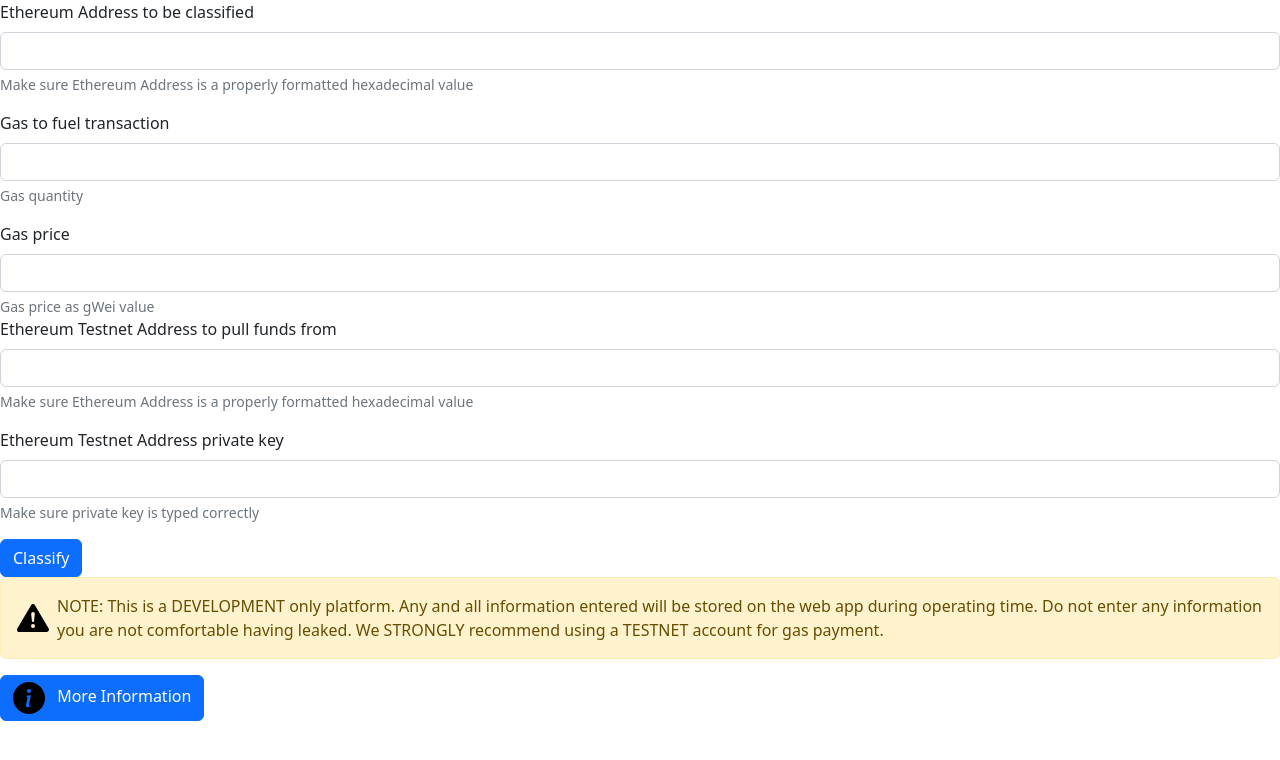
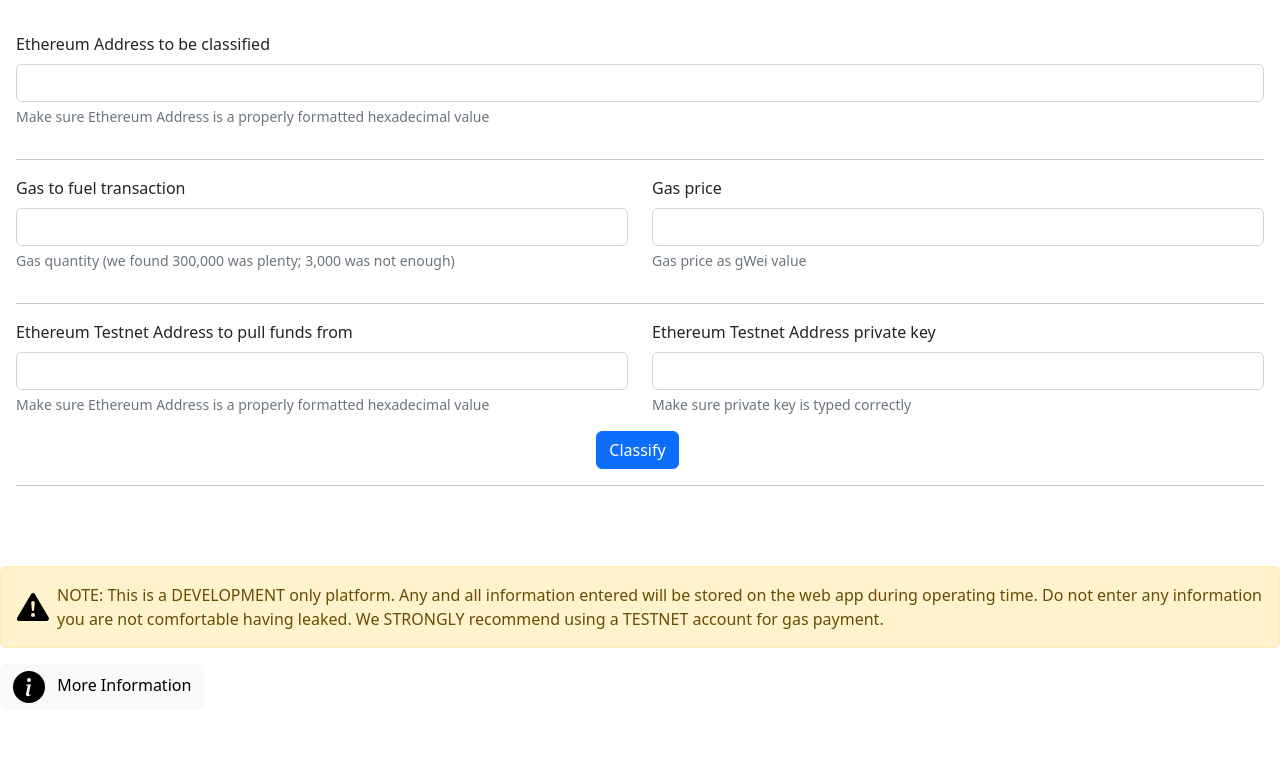
Before and after one commit to AI-and-Blockchain/F22_Anamoly_Detection, a Flask app: template application/templates/index.html in a window 1280 px wide. Shown: the top 760 px of the page. Run offline with Flask 2, Linux system fonts and the light colour scheme; the template is opened without the code that fills it, so the values that code supplies are empty.

Commit message:
Changed form layout

```diff
--- a/application/templates/index.html
+++ b/application/templates/index.html
@@ -14,33 +14,57 @@
 		</div>
 	{% endif %}
 	<!-- <form name="transcationInput" method="post" action="javascript:validateForm()"> -->
+	<div class="container-fluid" style="padding: 2rem 1rem; margin-bottom: 2rem; border-radius: .3rem;">
 		<form name="transcationInput" method="post" action="{{ url_for('get_features') }}">
+			<div class="row">
+				<div class="col">
 					<div class="mb-3">
 						<label for="address" class="form-label">Ethereum Address to be classified</label>
 						<input type="text" name="address" class="form-control" id="addressInput" aria-describedby="addressHelp">
 						<div id="addressHelp" class="form-text">Make sure Ethereum Address is a properly formatted hexadecimal value</div>
 					</div>
+				</div>
+			</div>
+			<hr/>
+			<div class="row">
+				<div class="col">
 					<div class="mb-3">
 						<label for="gas" class="form-label">Gas to fuel transaction</label>
 						<input type="text" name="gas" class="form-control" id="gasInput" aria-describedby="gasHelp">
-			<div id="gasHelp" class="form-text">Gas quantity</div>
+						<div id="gasHelp" class="form-text">Gas quantity (we found 300,000 was plenty; 3,000 was not enough)</div>
 					</div>
+				</div>
+				<div class="col">
 					<div class="mb-3">
 						<label for="gasPrice" class="form-label">Gas price</label>
 						<input type="text" name="gasPrice" class="form-control" id="gasPriceInput" aria-describedby="gasPriceHelp">
 						<div id="gasPriceHelp" class="form-text">Gas price as gWei value</div>
+					</div>
+				</div>
+			</div>
+			<hr/>
+			<div class="row">
+				<div class="col">
 					<div class="mb-3">
 						<label for="account" class="form-label">Ethereum Testnet Address to pull funds from</label>
 						<input type="text" name="account" class="form-control" id="accountInput" aria-describedby="accountHelp">
 						<div id="accountHelp" class="form-text">Make sure Ethereum Address is a properly formatted hexadecimal value</div>
 					</div>
+				</div>
+				<div class="col">
 					<div class="mb-3">
 						<label for="pk" class="form-label">Ethereum Testnet Address private key</label>
 						<input type="password" name="pk" class="form-control" id="pkInput" aria-describedby="pkHelp">
 						<div id="pkHelp" class="form-text">Make sure private key is typed correctly</div>
 					</div>
+				</div>
+			</div>
+			<div style="padding-left:46.5%;">
 				<button type="submit" class="btn btn-primary">Classify</button>
+			</div>
+			<hr/>
 		</form>
+	</div>
 
 	<svg xmlns="http://www.w3.org/2000/svg" style="display: none;">
 		<symbol id="check-circle-fill" viewBox="0 0 16 16">
@@ -59,7 +83,7 @@
 		NOTE: This is a DEVELOPMENT only platform. Any and all information entered will be stored on the web app during operating time. Do not enter any information you are not comfortable having leaked. We STRONGLY recommend using a TESTNET account for gas payment.
 	</div>
 
-	<button type="button" class="btn btn-primary" data-bs-toggle="modal" data-bs-target="#exampleModal">
+	<button type="button" class="btn btn-light" data-bs-toggle="modal" data-bs-target="#exampleModal">
 		<svg class="bi flex-shrink-0 me-2" role="img" aria-label="Info:" style="height:32px !important; width:32px !important"><use xlink:href="#info-fill"/></svg>
 		More Information
 	</button>
```
Lines whose indentation alone changed are shown as unchanged.
